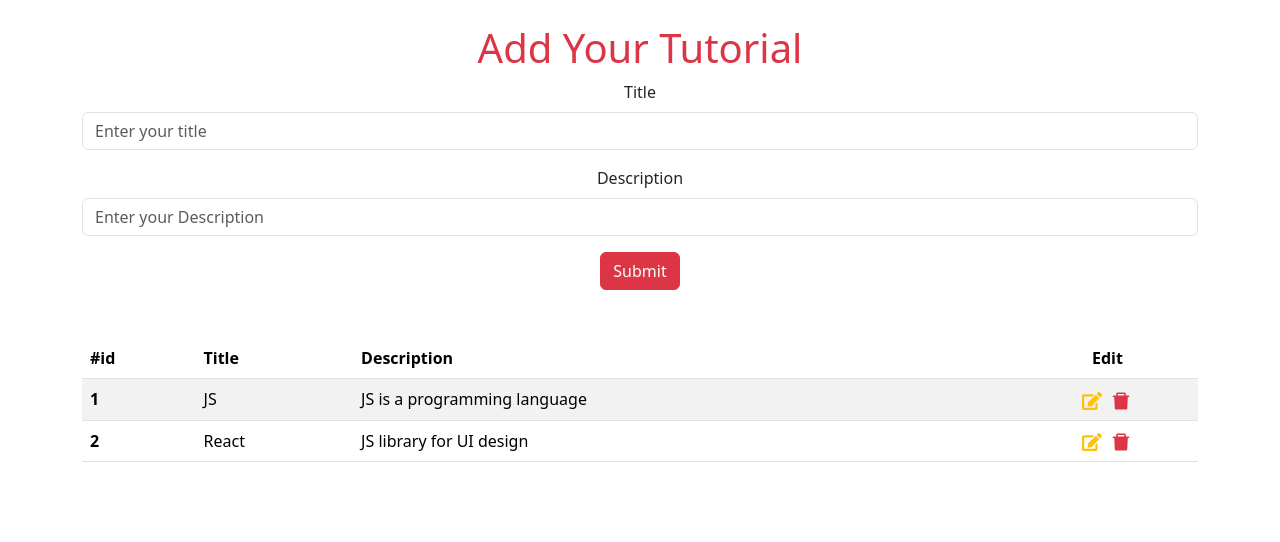
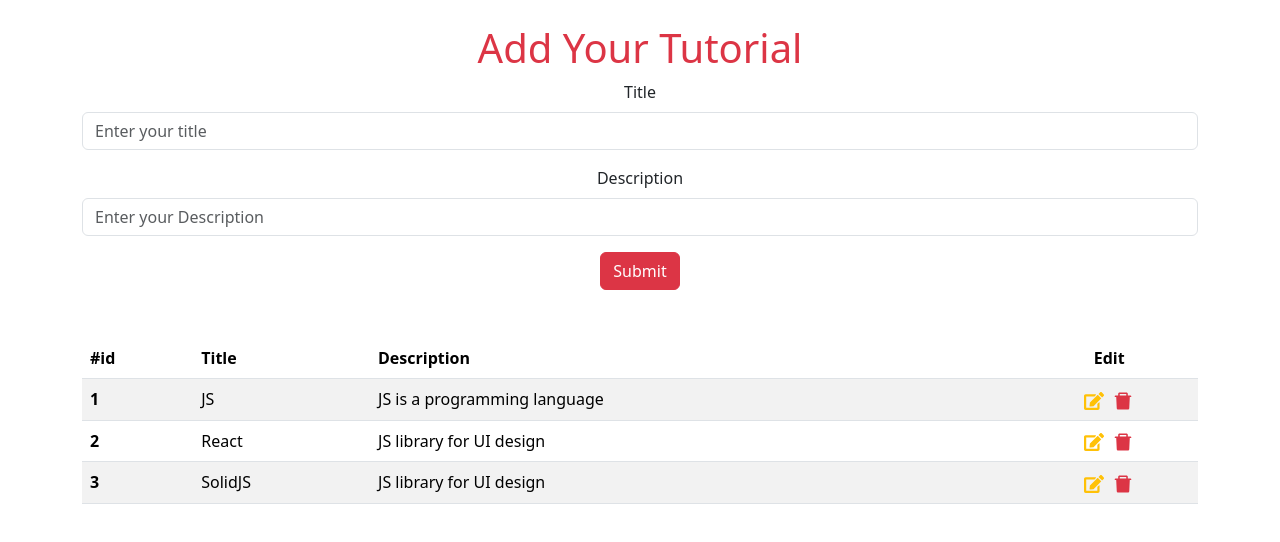
Before and after one commit to psyBeth/tutorial-app, a React (Create React App) app: page / in a window 1280 px wide. Shown: the top 542 px of the page. Built offline with nearby package versions, Linux system fonts and the light colour scheme.

Commit message:
comment lines and thunder requests

```diff
--- a/src/components/AddTutorial.jsx
+++ b/src/components/AddTutorial.jsx
@@ -4,7 +4,9 @@ const AddTutorial = () => {
   const [title, setTitle] = useState("")
   const [description, setDescription] = useState("")
 
-  const handleSubmit = (e) => {}
+  const handleSubmit = (e) => {
+    e.preventDefault()
+  }
 
   return (
     <div className="container text-center mt-4">
--- a/src/components/TutorialList.jsx
+++ b/src/components/TutorialList.jsx
@@ -2,6 +2,8 @@ import { AiFillDelete } from "react-icons/ai"
 import { FaEdit } from "react-icons/fa"
 
 const TutorialList = () => {
+
+  // mock data
   const tutorials = [
     {
       id: 1,
@@ -11,6 +13,11 @@ const TutorialList = () => {
     {
       id: 2,
       title: "React",
+      description: "JS library for UI design",
+    },
+    {
+      id: 3,
+      title: "SolidJS",
       description: "JS library for UI design",
     },
   ]
```
